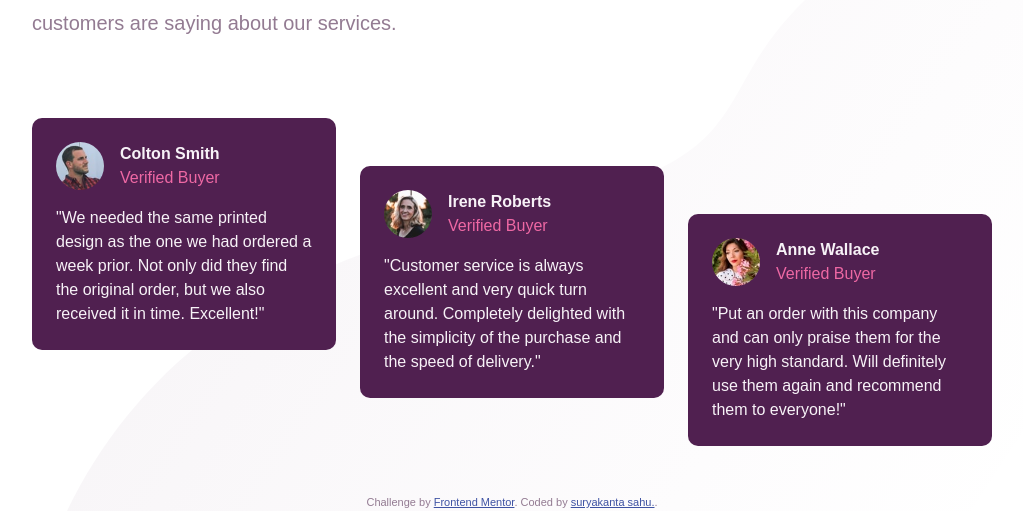
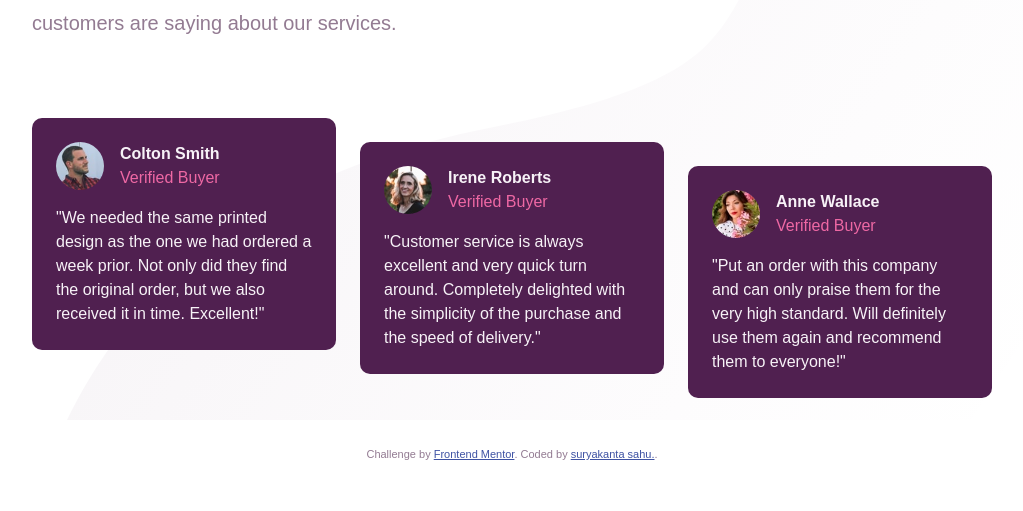
Before and after one commit to sur1993/social-proof-section-master, a plain HTML site: page index.html in a window 1280 px wide. Shown: the part 380-891 px from the top of the page, without its empty margins (128-1151 px from the left). After the commit the page ends 843 px from the top, so only its background shows below. Drawn offline with Linux system fonts and the light colour scheme.

Commit message:
body height updated

```diff
--- a/style.css
+++ b/style.css
@@ -176,13 +176,14 @@
   }
 
   body{
+    height: 100vh;
     background-image: url("./images/bg-pattern-top-desktop.svg"), url("./images/bg-pattern-bottom-desktop.svg");
     background-position: left top, right bottom;
     background-repeat: no-repeat, no-repeat;
   }
 
   .wrapper{
-    padding: 8rem 10rem 0 10rem;
+    padding: 8rem 10rem 0rem 10rem;
   }
 
   .info_section{
@@ -225,11 +226,11 @@
   align-self: start;
 }
 .comment_capsul[data-comment="comment-2"]{
-  margin-top: 3rem;
+  margin-top: 1.5rem;
 }
 
 .comment_capsul[data-comment="comment-3"]{
-  margin-top: 6rem;
+  margin-top: 3rem;
 }
 
 }
```
